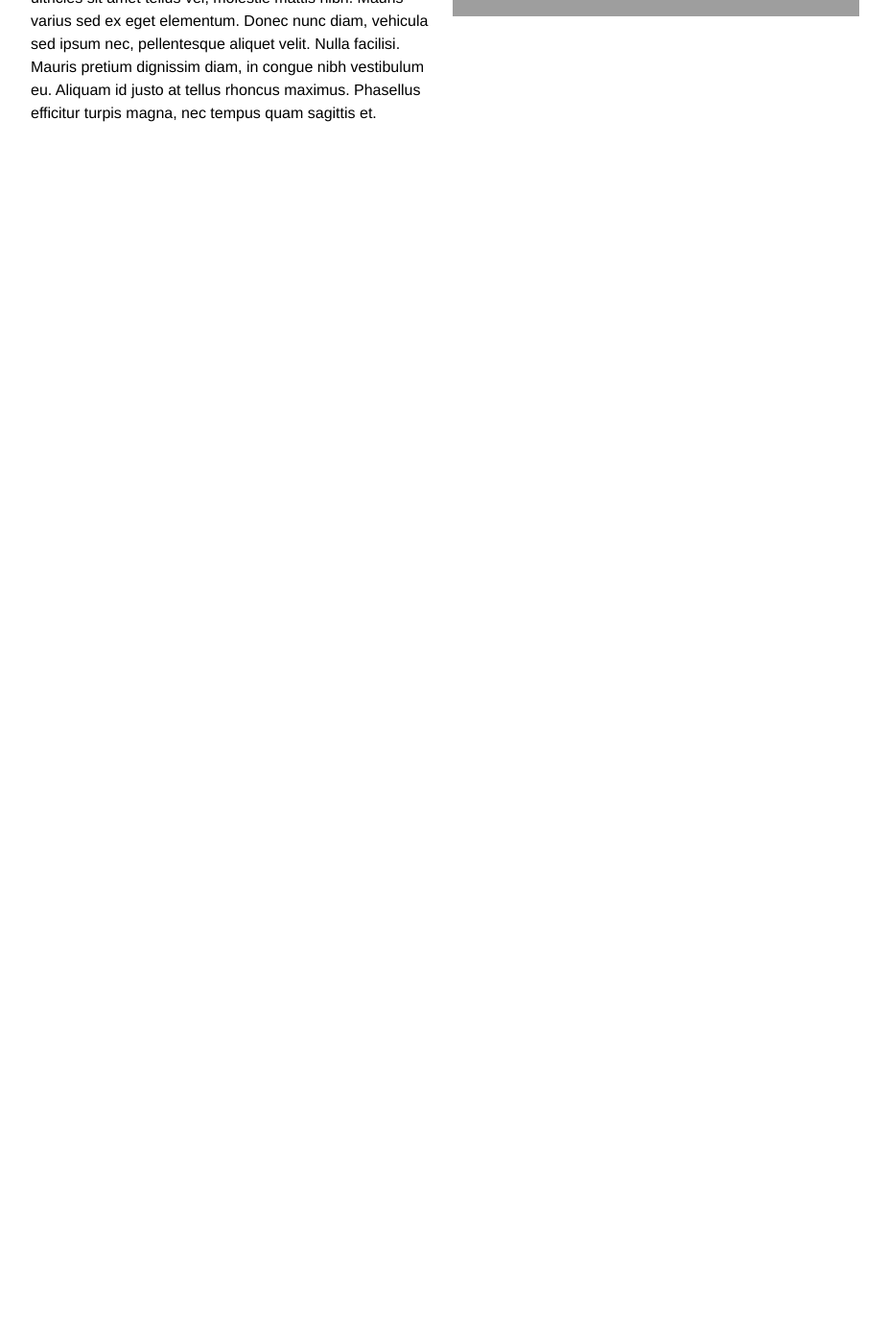
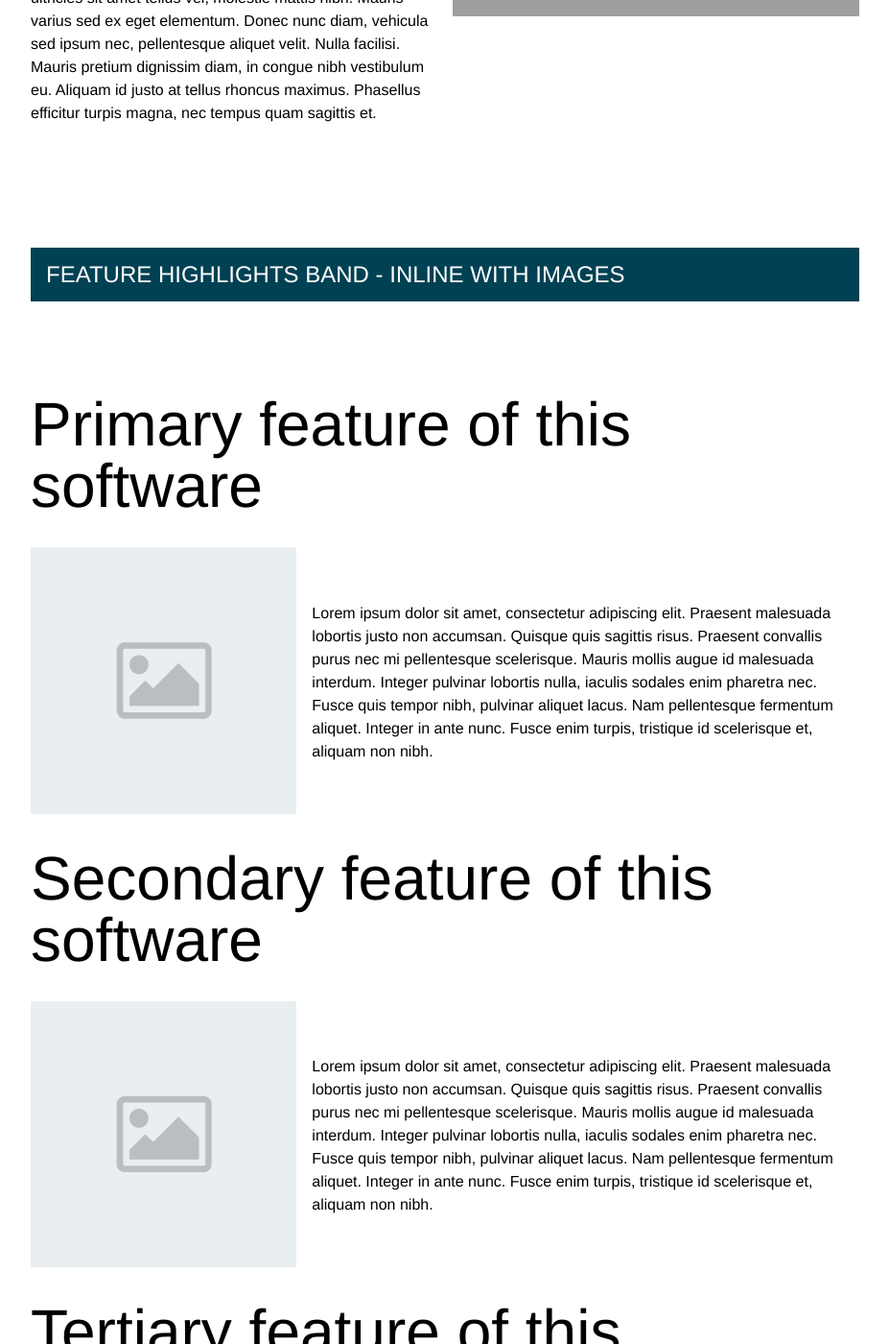
Before and after one commit to rhmwes/community-theme, a Jekyll site: the page built from components.md, in a window 1280 px wide and 1400 px high, scrolled down 11318 px. Shown: the whole window at 96% size, without its empty margins (176-1103 px from the left). Built offline with Jekyll 4.4.1, drawn with Linux system fonts in a browser that asks for light colours; nearby versions of some CDN libraries; before the commit the page ends 11576 px from its top, so only the background shows below that; some of the changed text lies outside the part shown; grey boxes are pictures that could not be loaded.

Commit message:
Added highlights-inline-images-band

```diff
--- /dev/null
+++ b/_includes/highlights-inline-images-band.html
@@ -0,0 +1,32 @@
+<div class="component-wrapper highlights-inline-images-band">
+  <div class="width-12-12 highlights-inline-block">
+    <h2>Primary feature of this software</h2>
+    <div class="grid-wrapper">
+      <div class="width-4-12">
+        <img src="{{site.baseurl}}/assets/images/square-placeholder.png">
+      </div>
+      <div class="width-8-12 block-content">
+        <p>Lorem ipsum dolor sit amet, consectetur adipiscing elit. Praesent malesuada lobortis justo non accumsan. Quisque quis sagittis risus. Praesent convallis purus nec mi pellentesque scelerisque. Mauris mollis augue id malesuada interdum. Integer pulvinar lobortis nulla, iaculis sodales enim pharetra nec. Fusce quis tempor nibh, pulvinar aliquet lacus. Nam pellentesque fermentum aliquet. Integer in ante nunc. Fusce enim turpis, tristique id scelerisque et, aliquam non nibh.</p>
+      </div>
+  </div>
+  <div class="width-12-12 highlights-inline-block">
+    <h2>Secondary feature of this software</h2>
+    <div class="grid-wrapper">
+      <div class="width-4-12">
+        <img src="{{site.baseurl}}/assets/images/square-placeholder.png">
+      </div>
+      <div class="width-8-12 block-content">
+        <p>Lorem ipsum dolor sit amet, consectetur adipiscing elit. Praesent malesuada lobortis justo non accumsan. Quisque quis sagittis risus. Praesent convallis purus nec mi pellentesque scelerisque. Mauris mollis augue id malesuada interdum. Integer pulvinar lobortis nulla, iaculis sodales enim pharetra nec. Fusce quis tempor nibh, pulvinar aliquet lacus. Nam pellentesque fermentum aliquet. Integer in ante nunc. Fusce enim turpis, tristique id scelerisque et, aliquam non nibh.</p>
+      </div>
+  </div>
+  <div class="width-12-12 highlights-inline-block">
+    <h2>Tertiary feature of this software</h2>
+    <div class="grid-wrapper">
+      <div class="width-4-12">
+        <img src="{{site.baseurl}}/assets/images/square-placeholder.png">
+      </div>
+      <div class="width-8-12 block-content">
+        <p>Lorem ipsum dolor sit amet, consectetur adipiscing elit. Praesent malesuada lobortis justo non accumsan. Quisque quis sagittis risus. Praesent convallis purus nec mi pellentesque scelerisque. Mauris mollis augue id malesuada interdum. Integer pulvinar lobortis nulla, iaculis sodales enim pharetra nec. Fusce quis tempor nibh, pulvinar aliquet lacus. Nam pellentesque fermentum aliquet. Integer in ante nunc. Fusce enim turpis, tristique id scelerisque et, aliquam non nibh.</p>
+      </div>
+  </div>
+</div>
--- a/_layouts/components.html
+++ b/_layouts/components.html
@@ -77,3 +77,8 @@ layout: base
   <div class="width-12-12 component-name"><h5>Video Content Band</h5></div>
 </div>
 {% include video-content-band.html %}
+
+<div class="grid-wrapper">
+  <div class="width-12-12 component-name"><h5>Feature Highlights Band - Inline with images</h5></div>
+</div>
+{% include highlights-inline-images-band.html %}
--- /dev/null
+++ b/_sass/core/includes/highlights-inline-images-band.scss
@@ -0,0 +1,6 @@
+.highlights-inline-images-band {
+  .highlights-inline-block .block-content{
+    align-self: center;
+    justify-self: center;
+  }
+}
--- a/assets/css/main.scss
+++ b/assets/css/main.scss
@@ -20,6 +20,7 @@ $baseurl: "{{ site.baseurl }}";
 @import "core/includes/contributions-band";
 @import "core/includes/big-three-subnav-band";
 @import "core/includes/video-content-band";
+@import "core/includes/highlights-inline-images-band";
 
 @import "project-colors";
 @import "components";
```
